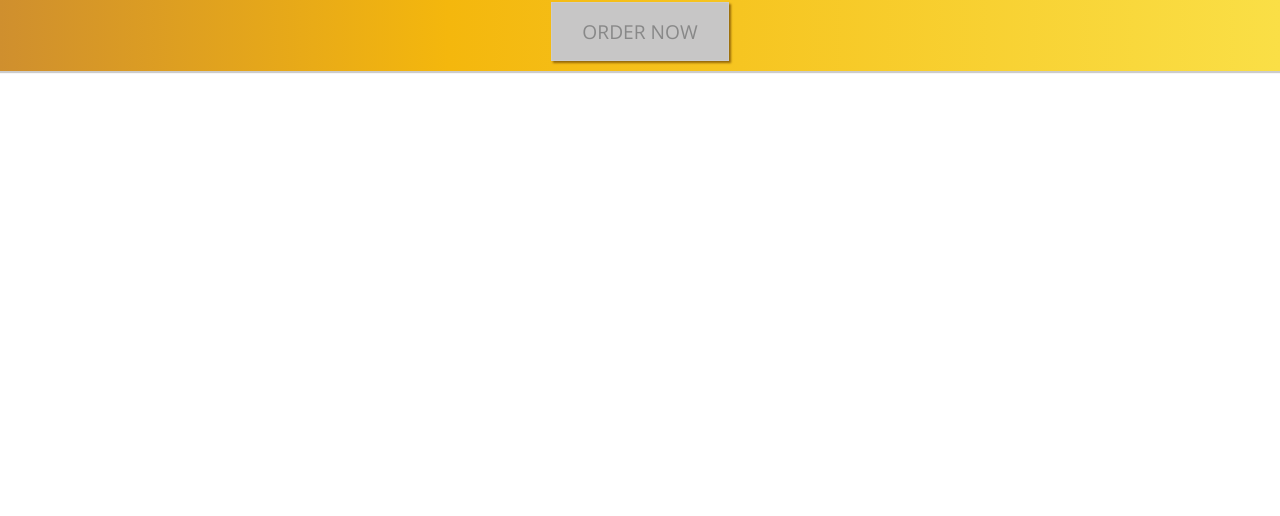
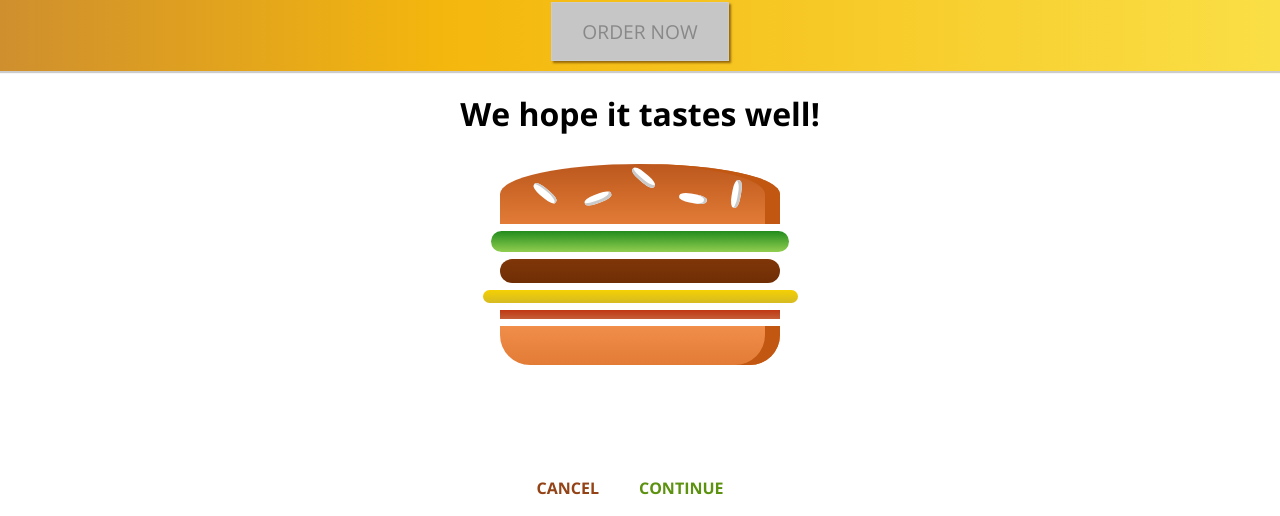
Before and after one commit to ibrahimkholil6210/burger-builder-react, a React (Create React App) app: page / in a window 1280 px wide. Shown: the part 642-1158 px from the top of the page. Before the commit the page ends 800 px from the top, so only its background shows below. Built offline with nearby package versions, Linux system fonts and the light colour scheme; no server answers.

Commit message:
Added Checkout component intendent for routing feature

```diff
--- a/src/App.js
+++ b/src/App.js
@@ -1,6 +1,7 @@
 import React, { Component } from 'react';
 import Layout from './hoc/Layout/Layout';
 import BurgerBuilder from './container/BurgerBuilder/BurgerBuilder';
+import Checkout from './container/Checkout/Checkout';
 
 export default class App extends Component {
   render() {
@@ -8,6 +9,7 @@
       <div className="App">
         <Layout>
           <BurgerBuilder />
+          <Checkout />
         </Layout>
       </div>
     );
--- /dev/null
+++ b/src/components/Order/CheckoutSummary/CheckoutSummary.js
@@ -0,0 +1,17 @@
+import React from 'react';
+import Burger from '../../Burger/Burger';
+import Button from '../../UI/Button/Button';
+import classes from './CheckoutSummary.module.css';
+
+export default function CheckoutSummary(props) {
+    return (
+        <div className={classes.CheckoutSummary}>
+            <h1>We hope it tastes well!</h1>
+            <div style={{ width: "100%", height: "300px", margin: "auto" }}>
+                <Burger ingredients={props.ingredients} />
+            </div>
+            <Button btnType="Danger" clicked>CANCEL</Button>
+            <Button btnType="Success" clicked>CONTINUE</Button>
+        </div>
+    )
+}
--- /dev/null
+++ b/src/components/Order/CheckoutSummary/CheckoutSummary.module.css
@@ -0,0 +1,11 @@
+.CheckoutSummary{
+    text-align: center;
+    width: 80%;
+    margin: auto;
+}
+
+@media (min-width: 600px){
+    .CheckoutSummary{
+        width: 500px;
+    }
+}
--- /dev/null
+++ b/src/container/Checkout/Checkout.js
@@ -0,0 +1,20 @@
+import React, { Component } from 'react';
+import CheckoutSummary from '../../components/Order/CheckoutSummary/CheckoutSummary';
+
+export default class Checkout extends Component {
+    state = {
+        ingredients: {
+            salad: 1,
+            meat: 1,
+            cheese: 1,
+            bacon: 1
+        }
+    }
+    render() {
+        return (
+            <div>
+                <CheckoutSummary ingredients={this.state.ingredients} />
+            </div>
+        )
+    }
+}
```
